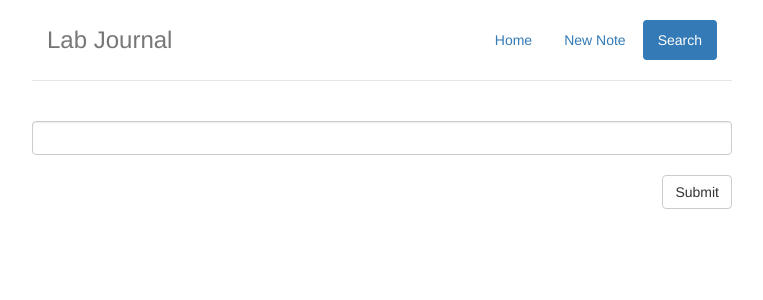
After one commit to A-Costa/Lab_Journal, a Python web app: template templates/search.html in a window 1280 px wide. The commit adds this page. Shown: the top 300 px of the page, without its empty margins (258-1021 px from the left). Run offline with Jinja, Linux system fonts and the light colour scheme; the template is opened without the code that fills it, so the values that code supplies are empty, except form fields; form fields are guessed from the names that the template uses; some libraries are stand-ins or nearby versions.

Commit message:
aggiunta funzione di ricerca per tag

```diff
--- a/models.py
+++ b/models.py
@@ -3,6 +3,7 @@ from flask_wtf import FlaskForm
 from wtforms import StringField, TextAreaField, SelectMultipleField, HiddenField
 from wtforms.validators import DataRequired, Length
 import re
+import code
 
 # >>> DATABASE DECLARATION <<<
 
@@ -61,3 +62,6 @@ class Nota_Form(FlaskForm):
 
 class Delete_Form(FlaskForm):
     id = HiddenField('id')
+
+class Search_Form(FlaskForm):
+    tags = TagsSelectMultipleField('tags', validators=[DataRequired()])
--- a/templates/base.html
+++ b/templates/base.html
@@ -86,7 +86,7 @@
                         <a href="/new">New Note</a>
                     </li>
                     <li role="presentation"{% block active_search %}{% endblock %}>
-                        <a href="#">Search</a>
+                        <a href="/search">Search</a>
                     </li>
                 </ul>
             </div>
--- a/templates/edit_note.html
+++ b/templates/edit_note.html
@@ -96,12 +96,6 @@ $('.selectmultiple').select2({
 //funzione di fadeIn, eseguita alla fine del caricamento della pagina.
 //serve ad evitare che la pagina venga renderizzata prima dell'esecuzione degli script che attivano select2 e tinymce
 $(document).ready( function() {
-
-    /*
-     * ... all of your jQuery ...
-     */
-
-    // At the bottom of your jQuery code, put this:
     $('.nuova_nota').fadeIn();
 });
 
--- /dev/null
+++ b/templates/search.html
@@ -0,0 +1,34 @@
+{% extends "base.html" %}
+
+{% block active_search %}
+class="active"
+{% endblock %}
+
+{% block body %}
+<div class="ricerca_tag">
+    <form class="form-horizontal" method="POST">
+        {{ search_form.csrf_token }}
+        <div class="form-group">
+            <div class="col-xs-12">
+            {{ search_form.tags(class_="form-control selectmultiple") }}
+            </div>
+        </div>
+        <div class="row bottoni">
+            <div class="col-xs-12 text-right">
+                <button type="submit" class="btn btn-default">Submit</button>
+            </div>
+        </div>
+    </form>
+</div>
+{% endblock %}
+
+
+{% block script %}
+<script>
+$('.selectmultiple').select2({
+    theme: 'bootstrap',
+    width: '100%',
+    placeholder: 'Tags',
+});
+</script>
+{% endblock %}
```
Also changed, not shown: templates/nota.html (+0 -7 lines), views.py (+16 -1 lines).
